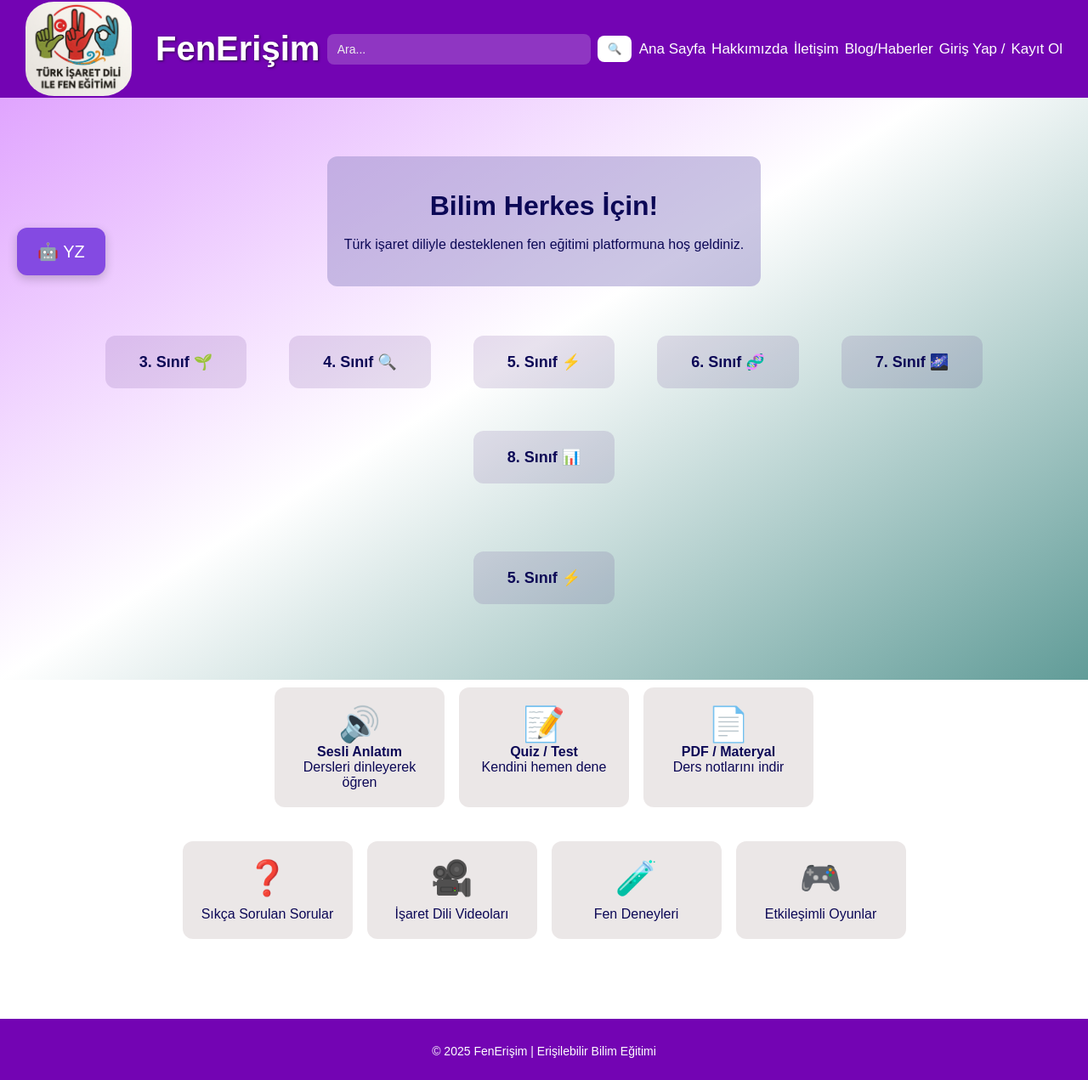
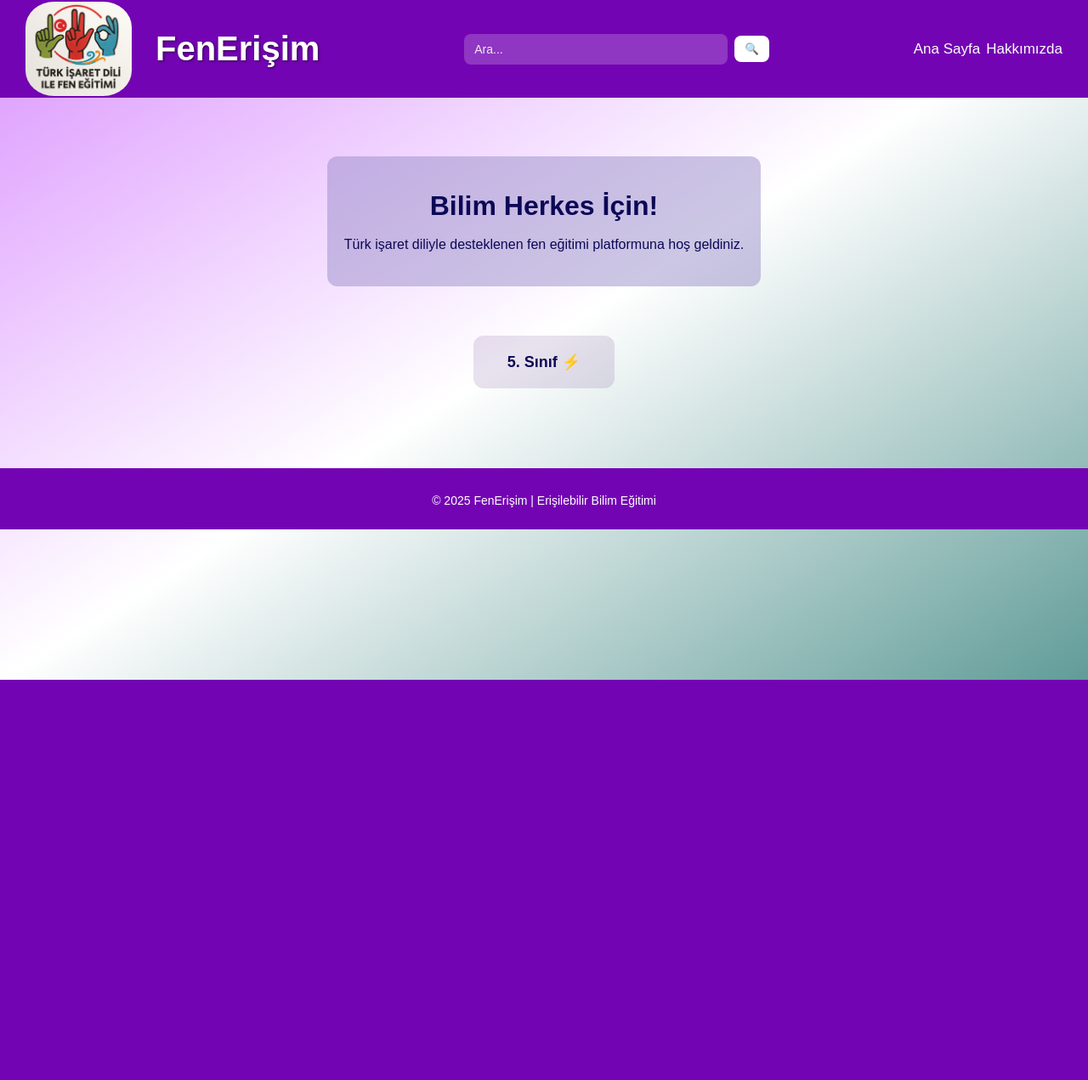
Before and after one commit to ummuhanbizim0-dot/fenerisim, a Flask app: page / in a window 1280 px wide. Shown: the whole page at 85% size. After the commit the page ends 800 px from the top, so only its background shows below. Run offline with Flask 3, Linux system fonts and the light colour scheme.

Commit message:
Update index.html

```diff
--- a/templates/index.html
+++ b/templates/index.html
@@ -168,19 +168,19 @@ form button:hover {
   </header>
   <br>
   <main>
-  <section class="class-buttons">
+  <!-- <section class="class-buttons">
     <a href="/sinif/3">3. Sınıf <span class="icon">🌱</span></a>
 <a href="/sinif/4">4. Sınıf <span class="icon">🔍</span></a>
 <a href="/sinif/5">5. Sınıf <span class="icon">⚡</span></a>
 <a href="/sinif/6">6. Sınıf <span class="icon">🧬</span></a>
 <a href="/sinif/7">7. Sınıf <span class="icon">🌌</span></a>
 <a href="/sinif/8">8. Sınıf <span class="icon">📊</span></a>
-  </section>
+  </section> -->
 <section class="class-buttons">
   <a href="/sinif/5">5. Sınıf <span class="icon">⚡</span></a>
   </section>
 <br>
-  <section class="quick-access">
+  <!-- <section class="quick-access">
     <a href="/sesli-anlatim" class="qa-card">
   <span class="icon">🔊</span>
   <h4>Sesli Anlatım</h4>
@@ -196,8 +196,8 @@ form button:hover {
   <h4>PDF / Materyal</h4>
   <p>Ders notlarını indir</p>
 </a>
-  </section>
-  <style>
+  </section> -->
+  <!-- <style>
     .qa-card:hover h4,
     .qa-card:hover p {
       color: #fff !important;
@@ -232,9 +232,9 @@ form button:hover {
       <button id="sendQuestion">Soruyu Gönder</button>
       <div id="aiAnswer"></div>
     </div>
-  </div>
+  </div> -->
 
-  <script>
+  <!-- <script>
     const triggerBtn = document.getElementById("aiTrigger");
     const panel = document.getElementById("aiPanel");
     const sendBtn = document.getElementById("sendQuestion");
@@ -277,7 +277,7 @@ const userText = document.getElementById("userQuestion").value.trim();
         answerBox.innerText = "Hata oluştu: " + err.message;
       }
     });
-  </script>
+  </script> -->
 
 <br>
 <br>
@@ -297,16 +297,16 @@ const userText = document.getElementById("userQuestion").value.trim();
   <ul>
     <li><a href="/">Ana Sayfa</a></li>
     <li><a href="/hakkinda">Hakkımızda</a></li>
-    <li><a href="/iletisim">İletişim</a></li>
-    <li><a href="/blog-haberler">Blog/Haberler</a></li>
-    <li><a href="#auth-section" data-tab="login">Giriş Yap /</a></li>
-    <li><a href="#auth-section" data-tab="register">Kayıt Ol</a></li>
+    <!-- <li><a href="/iletisim">İletişim</a></li>
+    <li><a href="/blog-haberler">Blog/Haberler</a></li> -->
+    <!-- <li><a href="#auth-section" data-tab="login">Giriş Yap /</a></li>
+    <li><a href="#auth-section" data-tab="register">Kayıt Ol</a></li> -->
   </ul>
 </nav>
 
 
 
-<div id="auth-section" class="auth-container" style="display: none;">
+<!-- <div id="auth-section" class="auth-container" style="display: none;">
   <div class="tab-buttons">
     <button class="tab-btn active" data-tab="login">Giriş Yap</button>
     <button class="tab-btn" data-tab="register">Kayıt Ol</button>
@@ -341,10 +341,10 @@ const userText = document.getElementById("userQuestion").value.trim();
       <button type="submit">Kayıt Ol</button>
     </form>
   </div>
-</div>
+</div> -->
 
 <!--JS GİRİŞ YAP KAYIT OL-->
-<script>
+<!-- <script>
   document.addEventListener("DOMContentLoaded", function () {
     // Tüm giriş/kayıt bağlantılarını dinle
     document.querySelectorAll('a[href="#auth-section"]').forEach(link => {
@@ -375,7 +375,7 @@ const userText = document.getElementById("userQuestion").value.trim();
       });
     });
   });
-</script>
+</script> -->
   <footer>
     <p style="font-size: 14px; margin-top: 20px; color: #ffffff;">© 2025 FenErişim | Erişilebilir Bilim Eğitimi</p>
  <br>
```
